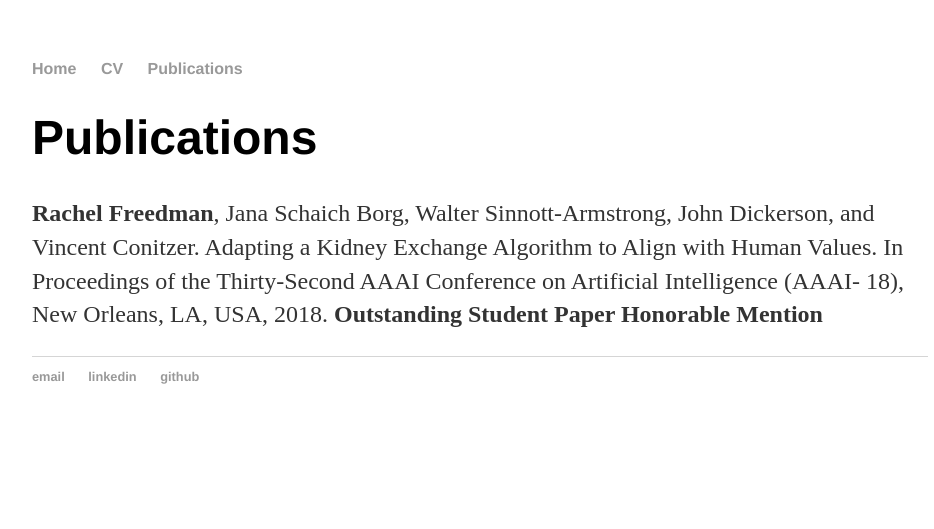
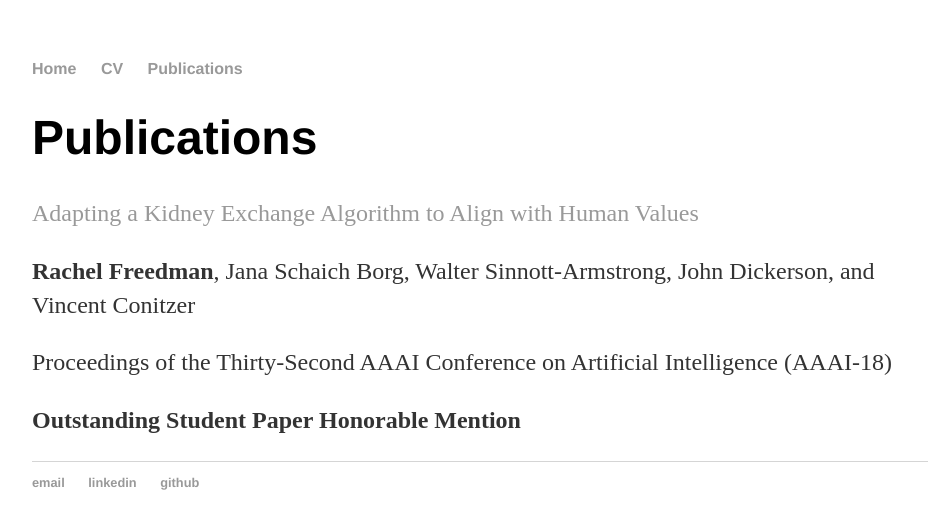
Before and after one commit to RachelFreedman/rachelfreedman.github.io, a Jekyll site: the page built from publications/index.html, in a window 1280 px wide. Shown: the top 529 px of the page, without its empty margins (160-1094 px from the left). Built offline with Jekyll 4.4.1, drawn with Linux system fonts in a browser that asks for light colours.

Commit message:
add link to paper

```diff
--- a/publications/index.html
+++ b/publications/index.html
@@ -4,5 +4,8 @@ title: Kidneys
 ---
 <div class="blurb">
 	<h1>Publications</h1>
-	<p><b>Rachel Freedman</b>, Jana Schaich Borg, Walter Sinnott-Armstrong, John Dickerson, and Vincent Conitzer. Adapting a Kidney Exchange Algorithm to Align with Human Values. In Proceedings of the Thirty-Second AAAI Conference on Artificial Intelligence (AAAI- 18), New Orleans, LA, USA, 2018. <b>Outstanding Student Paper Honorable Mention</b></a></p>
+	<p><a href="/assets/Freedman18.pdf">Adapting a Kidney Exchange Algorithm to Align with Human Values</a>
+	<p><b>Rachel Freedman</b>, Jana Schaich Borg, Walter Sinnott-Armstrong, John Dickerson, and Vincent Conitzer</p>
+	<p>Proceedings of the Thirty-Second AAAI Conference on Artificial Intelligence (AAAI-18)</p>
+	<p><b>Outstanding Student Paper Honorable Mention</b></p>
 </div><!-- /.blurb -->
```
